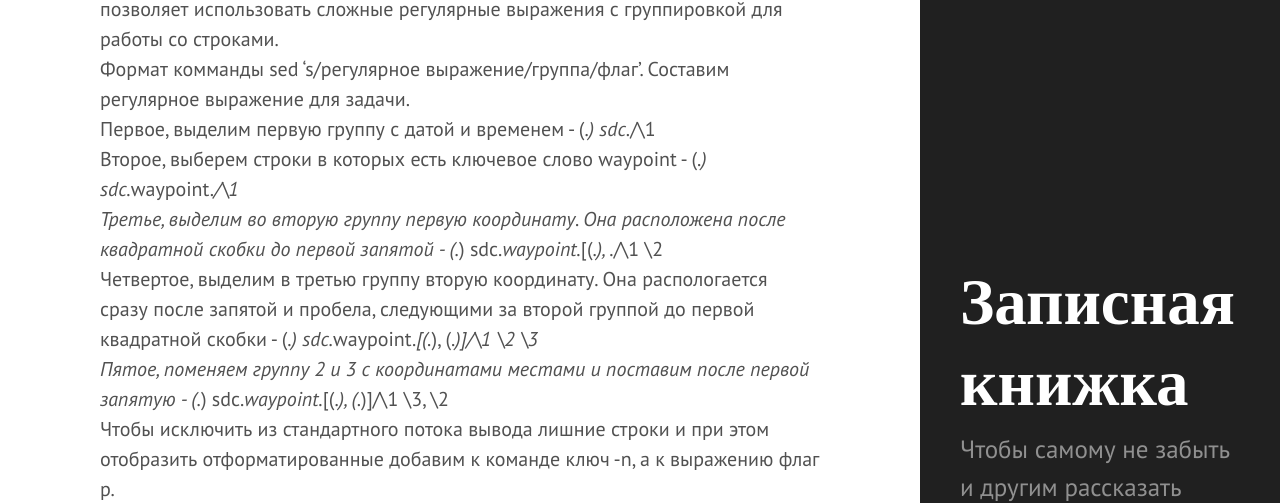
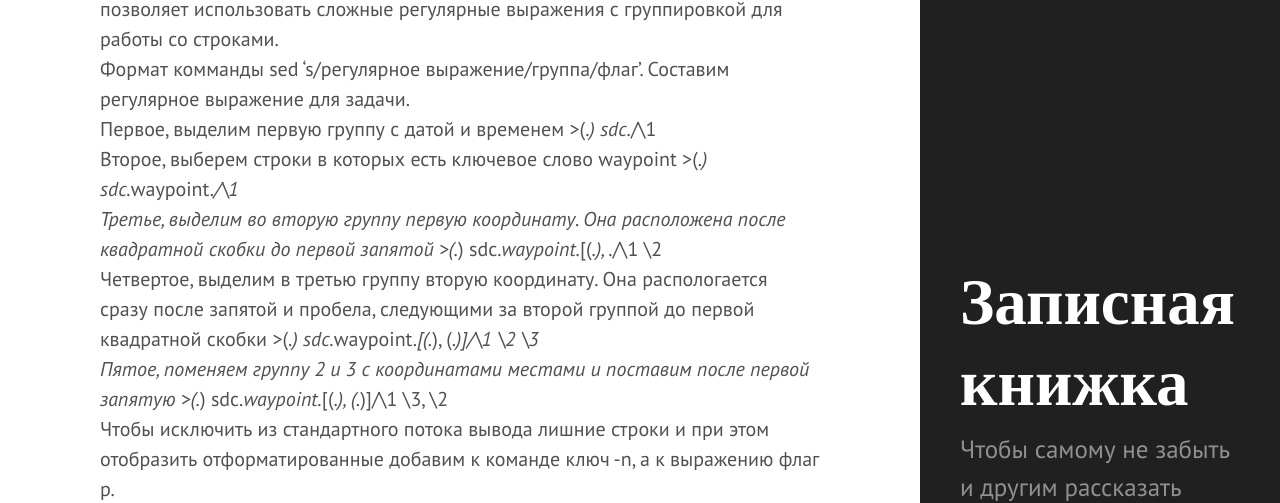
Before and after one commit to Erniess/about_me, a Jekyll site: the page built from _posts/2020-11-23-testing-command-line-task-2.md, in a window 1280 px wide and 900 px high, scrolled down 4125 px. Shown: the part 144-647 px from the top of the window. Built offline with Jekyll 4.4.1, drawn with Linux system fonts in a browser that asks for light colours.

```diff
--- a/_posts/2020-11-23-testing-command-line-task-2.md
+++ b/_posts/2020-11-23-testing-command-line-task-2.md
@@ -112,12 +112,12 @@ Jul 6 17:35:15 37.586731, 55.733948
 ## Решение 3 - sed
 Так же для решения данной задачи можем воспользоваться коммандой sed. Она позволяет использовать сложные регулярные выражения с группировкой для работы со строками.
 Формат комманды sed 's/регулярное выражение/группа/флаг'. Составим регулярное выражение для задачи.
-Первое, выделим первую группу с датой и временем - \(.*\) sdc.*/\1
-Второе, выберем строки в которых есть ключевое слово waypoint - \(.*\) sdc.*waypoint.*/\1
-Третье, выделим во вторую группу первую координату. Она расположена после квадратной скобки до первой запятой - \(.*\) sdc.*waypoint.*\[\(.*\), .*/\1 \2
+Первое, выделим первую группу с датой и временем >\(.*\) sdc.*/\1
+Второе, выберем строки в которых есть ключевое слово waypoint >\(.*\) sdc.*waypoint.*/\1
+Третье, выделим во вторую группу первую координату. Она расположена после квадратной скобки до первой запятой >\(.*\) sdc.*waypoint.*\[\(.*\), .*/\1 \2
 Четвертое, выделим в третью группу вторую координату. Она распологается сразу после запятой и пробела,
-следующими за второй группой до первой квадратной скобки - \(.*\) sdc.*waypoint.*\[\(.*\), \(.*\)\]/\1 \2 \3
-Пятое, поменяем группу 2 и 3 с координатами местами и поставим после первой запятую - \(.*\) sdc.*waypoint.*\[\(.*\), \(.*\)\]/\1 \3, \2
+следующими за второй группой до первой квадратной скобки >\(.*\) sdc.*waypoint.*\[\(.*\), \(.*\)\]/\1 \2 \3
+Пятое, поменяем группу 2 и 3 с координатами местами и поставим после первой запятую >\(.*\) sdc.*waypoint.*\[\(.*\), \(.*\)\]/\1 \3, \2
 Чтобы исключить из стандартного потока вывода лишние строки и при этом отобразить отформатированные добавим к команде ключ -n, а к выражению флаг p.
 Запишем регулярное выражение в комманду:
 > \>\>sed 's/\(.*\) sdc.*waypoint.*\[\(.*\), \(.*\)\]/\1 \3, \2/'
```
